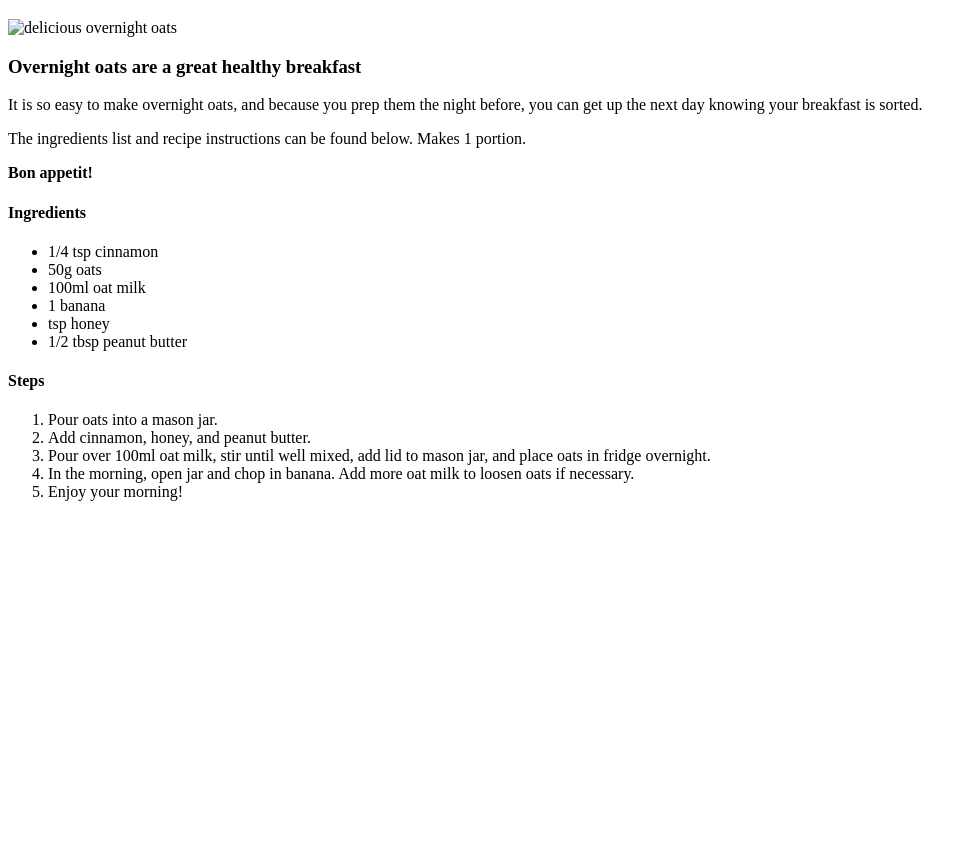
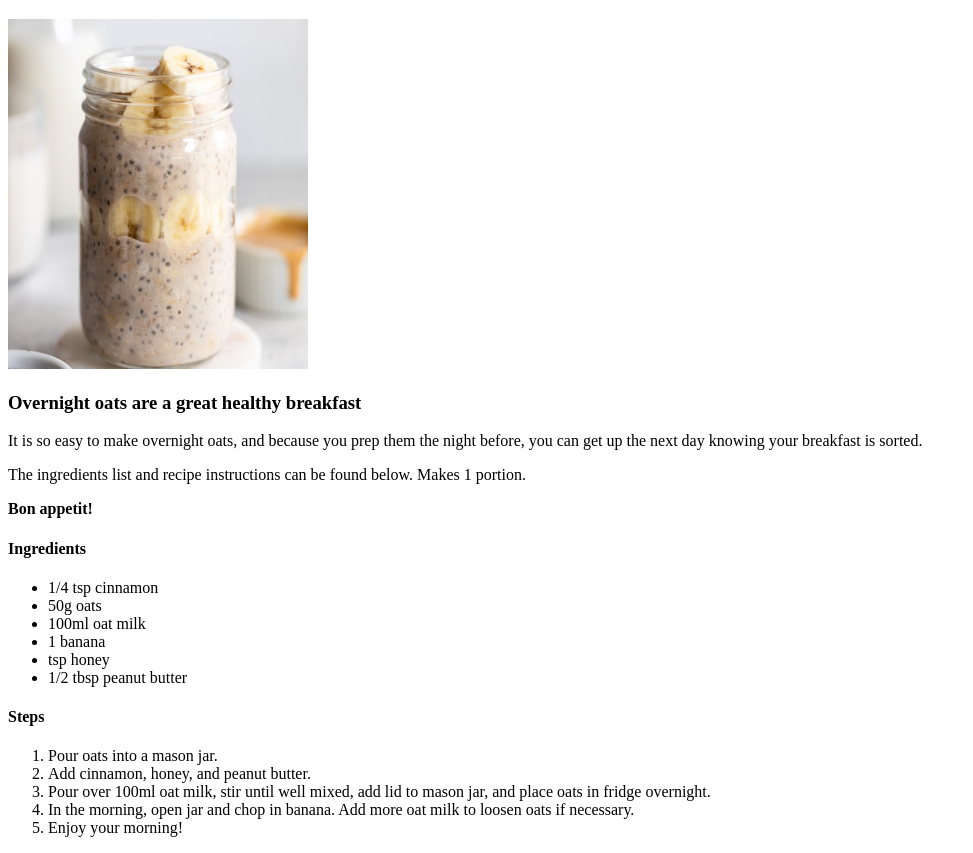
Before and after one commit to eleanor-martin/odin-recipes, a plain HTML site: page recipes/oats.html in a window 1280 px wide. Shown: the part 61-914 px from the top of the page, without its empty margins (0-973 px from the left). Before the commit the page ends 800 px from the top, so only its background shows below. Drawn offline with Linux system fonts and the light colour scheme.

Commit message:
Fix typo in image paths for cookies and oats

```diff
--- a/recipes/oats.html
+++ b/recipes/oats.html
@@ -7,7 +7,7 @@
 </head>
 <body>
     <h1>Overnight Oats</h1>
-    <img src="../images/overnightoats.jpg" alt="delicious overnight oats" height="350" width="300">
+    <img src="../images/oats.jpg" alt="delicious overnight oats" height="350" width="300">
     <h3>Overnight oats are a great healthy breakfast</h3>
         <p>It is so easy to make overnight oats, and because you prep them the night before, you can get up the next day knowing your breakfast is sorted.</p>
         <p>The ingredients list and recipe instructions can be found below. Makes 1 portion.</p>
```
Also changed, not shown: recipes/cookies.html (+1 -1 lines).
